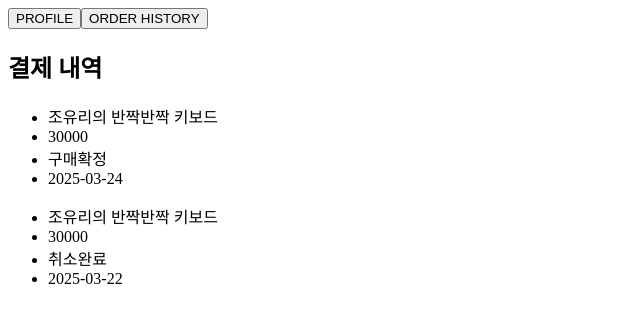
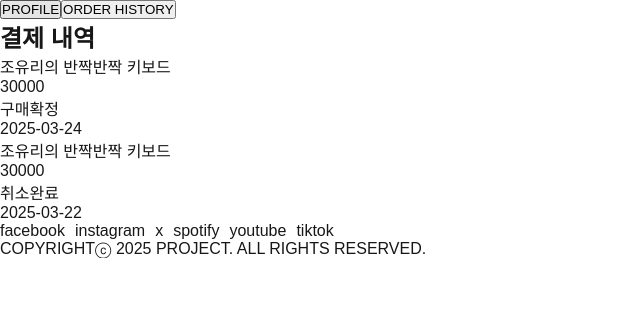
Before and after one commit to hyoni-ch/fan-site, a Next.js app: page /mypage in a window 1280 px wide. Shown: the top 322 px of the page, without its empty margins (0-640 px from the left). Built offline with nearby package versions, Linux system fonts and the light colour scheme; no server answers; what @mui/material-nextjs would draw is missing.

Commit message:
전역 css 설정

```diff
--- a/src/app/(route)/mypage/page.tsx
+++ b/src/app/(route)/mypage/page.tsx
@@ -2,6 +2,7 @@
 
 import React, { useEffect, useState } from "react";
 import api from "@/utils/api";
+import Footer from "@/components/footer";
 
 interface UserInfo {
   username: string;
@@ -123,6 +124,7 @@ function Mypage() {
           </div>
         )}
       </div>
+      <Footer />
     </>
   );
 }
--- a/src/app/globals.css
+++ b/src/app/globals.css
@@ -3,17 +3,18 @@
   --foreground: #171717;
 }
 
-@media (prefers-color-scheme: dark) {
+/* @media (prefers-color-scheme: dark) {
   :root {
     --background: #0a0a0a;
     --foreground: #ededed;
   }
-}
+} */
 
 html,
 body {
   max-width: 100vw;
   overflow-x: hidden;
+  margin: 0 auto;
 }
 
 body {
--- a/src/app/layout.tsx
+++ b/src/app/layout.tsx
@@ -3,6 +3,7 @@ import { Roboto } from "next/font/google";
 import { ThemeProvider } from "@mui/material/styles";
 import type { Metadata } from "next";
 import theme from "@/styles/theme";
+import "./globals.css";
 
 export const metadata: Metadata = {
   title: "Create Next App",
```
